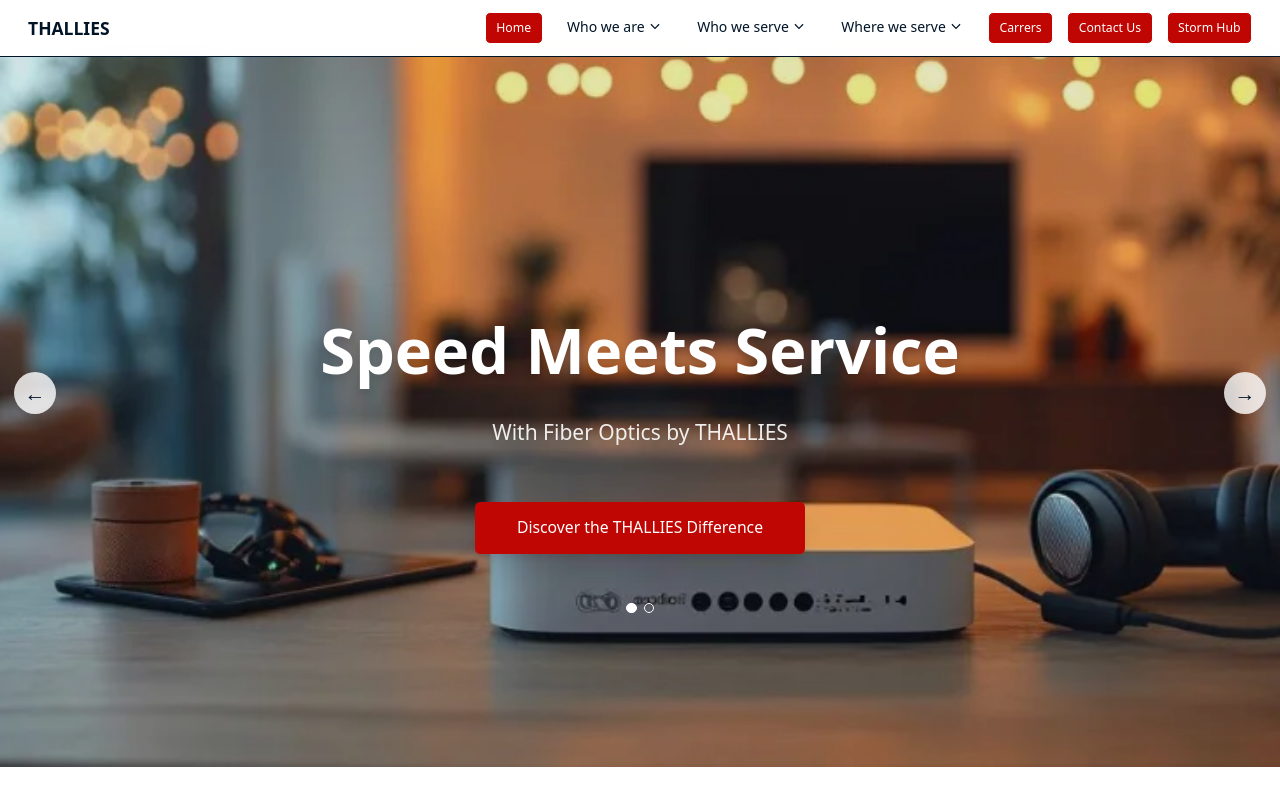
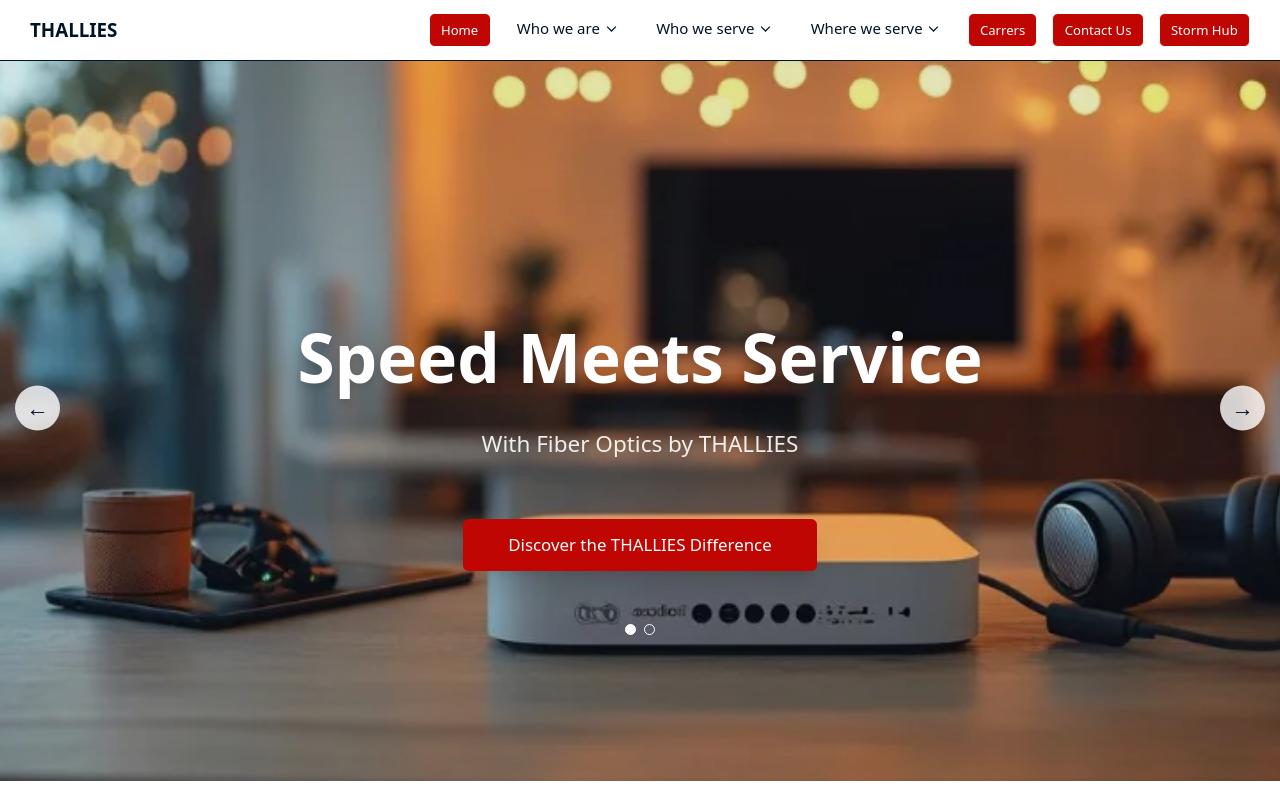
Before and after one commit to Pumkingpie/prototype-thallies, a Next.js app: page / in a window 1280 px wide. Shown: the top 800 px of the page. Built offline with nearby package versions, Linux system fonts and the light colour scheme.

Commit message:
cambio de año en el copyrigth

```diff
--- a/app/globals.css
+++ b/app/globals.css
@@ -12,7 +12,7 @@
 }
 
 html {
-  font-size: 14px;
+  font-size: 15px;
 }
 
 @layer base {
--- a/components/footer.tsx
+++ b/components/footer.tsx
@@ -149,7 +149,7 @@
                 <div className="border-t border-white/20 mt-12 pt-8">
                     <div className="flex flex-col md:flex-row justify-between items-center gap-4">
                         <p className="text-sm text-gray-400">
-                            © 2024 THALLIES. All rights reserved.
+                            © 2025 THALLIES. All rights reserved.
                         </p>
                         <div className="flex gap-6">
                             <Link href="/privacy" className="text-white/60 hover:text-white text-sm transition-colors">
```
